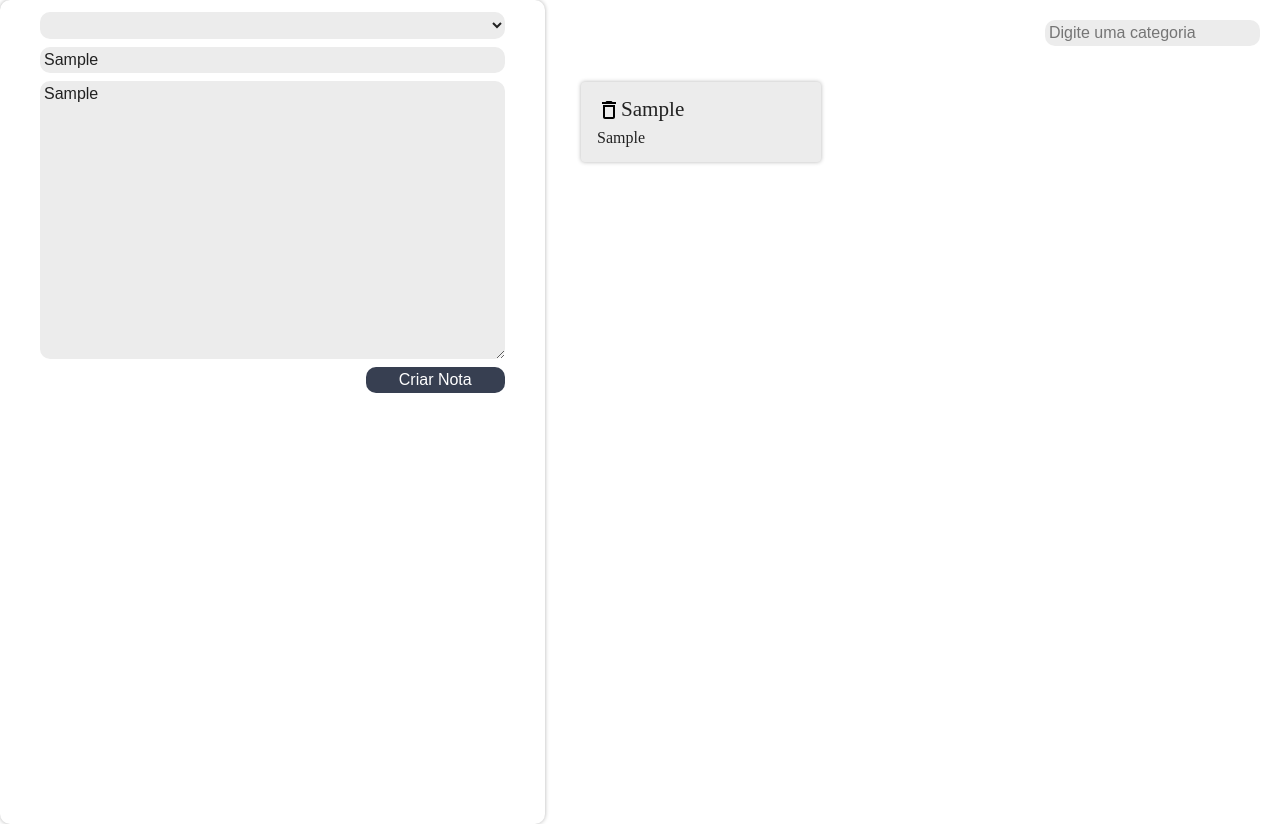
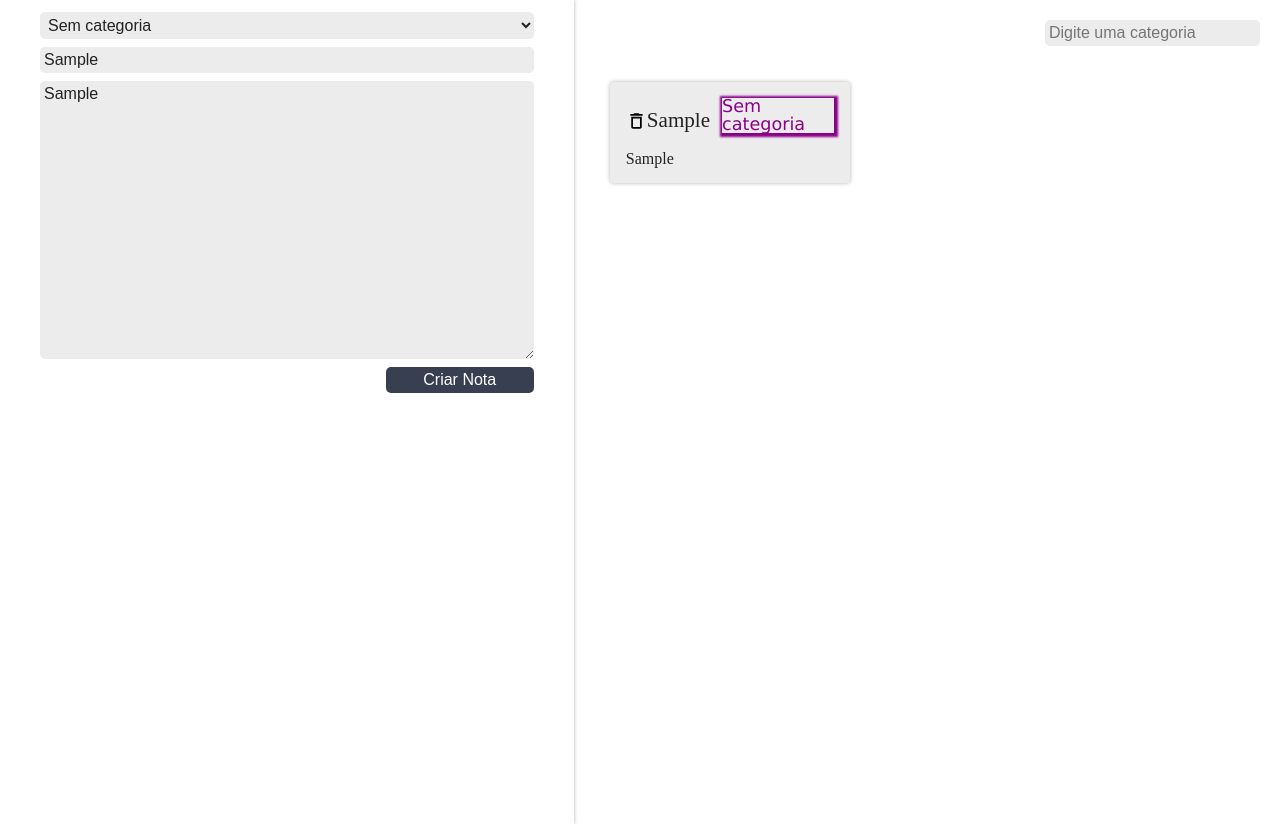
Before and after one commit to miqueiascoutinho/react_gerenciador_notas, a React (Create React App) app: page / in a window 1280 px wide. Both pictures are taken after typing "Sample", "Sample" into the empty fields and a click on the button "Criar Nota". Built offline with nearby package versions, Linux system fonts and the light colour scheme.

Commit message:
Adicionando categoria nas notas

```diff
--- a/src/App.js
+++ b/src/App.js
@@ -14,14 +14,11 @@ class App extends Component {
     };
   }
 
-  criarNota(titulo, descricao) {
-    const novaNota = { titulo, descricao };
+  criarNota(titulo, descricao, categoria) {
+    const novaNota = { titulo, descricao, categoria };
     const todasNotas = [...this.state.notas, novaNota];
-
-    this.setState({
-      notas: todasNotas,
-      categorias: this.state.categorias
-    });
+    const novoEstado = {...this.state, notas: todasNotas};
+    this.setState(novoEstado);
   }
 
   excluirNota(indice) {
--- a/src/assets/App.css
+++ b/src/assets/App.css
@@ -3,7 +3,7 @@
   }
 
 .conteudo-principal {
-  flex-grow: 4;
+  flex-grow: 3;
 }
 
   :root {
--- a/src/compoments/CardNota/CardNota.jsx
+++ b/src/compoments/CardNota/CardNota.jsx
@@ -14,9 +14,8 @@ class CardNota extends Component {
       <section className="card-nota">
         <header className="card-nota_cabecalho">
           <DeleteSvg onClick={this._handlerExcluirCard.bind(this)}/>
-
-
           <h3 className="card-nota_titulo">{this.props.nota.titulo}</h3>
+          <h4 className="card-nota_categoria">{this.props.nota.categoria}</h4>
         </header>
         <p className="card-nota_texto">{this.props.nota.descricao}</p>
       </section>
--- a/src/compoments/CardNota/estilo.css
+++ b/src/compoments/CardNota/estilo.css
@@ -26,3 +26,11 @@
   font-size: 1.2em;
   margin-right: 12px;
 }
+
+.card-nota_categoria{
+  margin-bottom: 10px;
+  color: darkmagenta;
+  font-weight: 50;
+  font-family: Verdana, Geneva, Tahoma, sans-serif;
+  box-shadow: 1px 1px 2px 3px;
+}
--- a/src/compoments/FormularioCadastro/FormularioCadastro.jsx
+++ b/src/compoments/FormularioCadastro/FormularioCadastro.jsx
@@ -7,7 +7,12 @@ class FormularioCadastro extends Component {
     super(props);
     this.titulo = "";
     this.nota = "";
+    this.categoria = "Sem categoria";
     this.state = {};
+  }
+
+  setCategoria(categoria) {
+    this.categoria = categoria;
   }
 
   _handlerDigitarTitulo(evento) {
@@ -22,7 +27,7 @@ class FormularioCadastro extends Component {
     this.setState({ nome: this.nota });
     evento.preventDefault();
     evento.stopPropagation();
-    this.props.novaNota(this.titulo, this.nota);
+    this.props.novaNota(this.titulo, this.nota, this.categoria);
   }
 
   render() {
@@ -31,7 +36,10 @@ class FormularioCadastro extends Component {
         className="form-cadastro "
         onSubmit={this._handlerCriarNota.bind(this)}
       >
-        <SelectorCategorias categorias={this.props.categorias} />
+        <SelectorCategorias
+          categorias={this.props.categorias}
+          setCategoria={this.setCategoria.bind(this)}
+        />
         <input
           type="text"
           placeholder="Título"
--- a/src/compoments/FormularioCadastro/SelectorCategorias.jsx
+++ b/src/compoments/FormularioCadastro/SelectorCategorias.jsx
@@ -2,13 +2,19 @@ import React, { Component } from "react";
 import "./estilo.css";
 
 class SelectorCategorias extends Component {
+  _handlerSelecionarCategoria(event) {
+    this.props.setCategoria(event.target.value);
+  }
+
   render() {
     return (
       <select
         className="form-cadastro_select"
         name="categorias"
         placeholder="Selecione a categoria"
+        onChange={this._handlerSelecionarCategoria.bind(this)}
       >
+        <option>Sem categoria</option>
         {this.props.categorias.sort().map((categoria, index) => {
           return (
             <option key={index} className="form-cadastro_select_item">
--- a/src/compoments/FormularioCadastro/estilo.css
+++ b/src/compoments/FormularioCadastro/estilo.css
@@ -6,7 +6,6 @@
     display: flex;
     flex-direction: column;
     padding: 12px 40px;
-    border-radius: 10px;
   }
   .form-cadastro_input {
     margin-top: 8px;
@@ -15,7 +14,7 @@
     background-color: var(--fundo-detalhes);
     font-family: Arial, Helvetica, sans-serif;
     font-weight: 100;
-    border-radius: 10px;
+    border-radius: 5px;
   }
 
   .form-cadastro_submit {
@@ -24,7 +23,7 @@
     background-color: var(--secundaria);
     color: white;
     font-weight: 400;
-    border-radius: 10px;
+    border-radius: 5px;
   }
 
   .form-cadastro_submit:active {
@@ -33,7 +32,7 @@
 
   .form-cadastro_select{
     padding: 4px;
-    border-radius: 10px;
+    border-radius: 5px;
     border: none;
     font-family: Arial, Helvetica, sans-serif;
     font-weight: 100;
@@ -41,5 +40,5 @@
   }
 
   .form-cadastro_select_item{
-    border-radius: 10px;
+    border-radius: 5px;
   }
--- a/src/compoments/ListaDeCategorias/estilo.css
+++ b/src/compoments/ListaDeCategorias/estilo.css
@@ -24,5 +24,5 @@
     background-color: var(--fundo-detalhes);
     font-family: Arial, Helvetica, sans-serif;
     font-weight: 100;
-    border-radius: 10px;
+    border-radius: 5px;
 }
```
